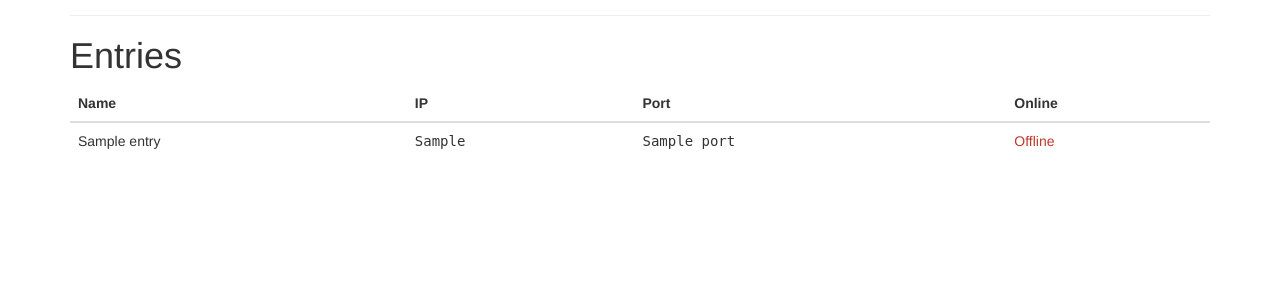
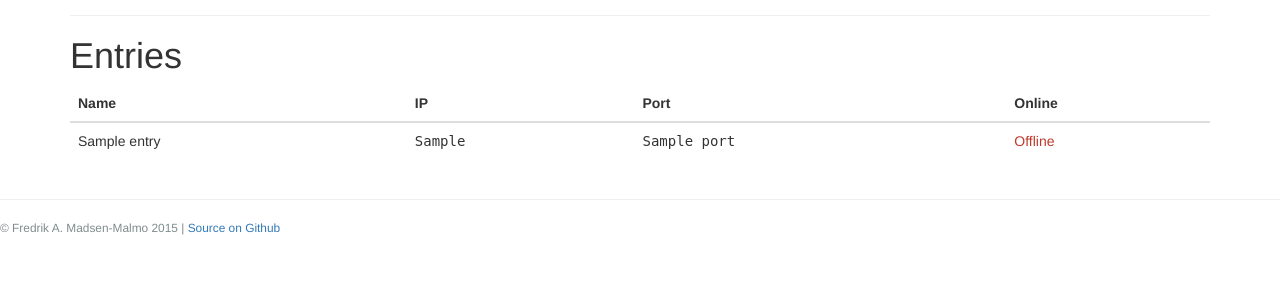
Before and after one commit to FredrikAugust/Aether-Nodes, a Flask app: template src/templates/index.html in a window 1280 px wide. Shown: the part 287-587 px from the top of the page. Run offline with Flask 2, Linux system fonts and the light colour scheme; the template is opened without the code that fills it: values that come from a table or form of the project are taken from there, most other values are stand-ins (such as "Sample title", 1, 10 or a date in 2020); parts of the project's set-up code (start-up, migrations or seed data) failed here and were passed over; some libraries are stand-ins or nearby versions.

Commit message:
more animations and fixed older ones

```diff
--- a/src/app.py
+++ b/src/app.py
@@ -41,7 +41,7 @@ def is_online(ip):
         return 'False'
 
     try:
-        socket.setdefaulttimeout(5.0)
+        socket.setdefaulttimeout(3.0)
         sock = socket.socket(socket.AF_INET, socket.SOCK_STREAM)
         result = sock.connect_ex((ip, int(target.port)))
     except Exception:
--- a/src/static/site.css
+++ b/src/static/site.css
@@ -11,3 +11,12 @@
 .panel {
 	margin-top:20px;
 }
+
+.online {
+	color:#7f8c8d;
+}
+
+footer {
+	margin-bottom: 30px !important;
+	color:#7f8c8d !important;
+}
--- a/src/static/site.js
+++ b/src/static/site.js
@@ -1,19 +1,27 @@
 // Author is Fredrik A. Madsen-Malmo
 
+$('tr').hide() // For cool transitions later
+
 $(window).load(function() {
+	$('tr').each(function(i,e) {
+	  $(e).fadeIn(1000 + i*200);
+	});
+
 	// Gets the online status with a simple ajax request
 	$('.entry').each(function(index, element) {
 		$.ajax({
 			type: 'POST',
 			url: $(element).data('url'),
-			timeout: 5000,
+			timeout: 3000,
 			error: function(x, t, m) {
 		        if(t === "timeout") {
 					var onlineChild = $(element).find('.online');
 					$(onlineChild).data('online', 'False');
 
-		            $(onlineChild).css('color', '#c0392b');
-					$(onlineChild).text('Offline').fadeIn(1000);
+		            $(onlineChild).fadeOut(1000, function() {
+						$(onlineChild).css('color', '#c0392b');
+						$(onlineChild).text('Offline').fadeIn(1000);
+					});
 		        }
 		    },
 		    success: function(data) {
--- a/src/templates/index.html
+++ b/src/templates/index.html
@@ -66,6 +66,13 @@
 			</tbody>
 		</table>
 	</div>
+
+	<hr>
+
+	<footer>
+		<p class='small'>&copy; Fredrik A. Madsen-Malmo 2015 | <a href='https://github.com/fredrikaugust/Aether-Nodes.git'>Source on Github</a></p>
+	</footer>
+
 	<!-- jQuery -->
 	<script src="https://ajax.googleapis.com/ajax/libs/jquery/1.11.3/jquery.min.js"></script>
 
```
